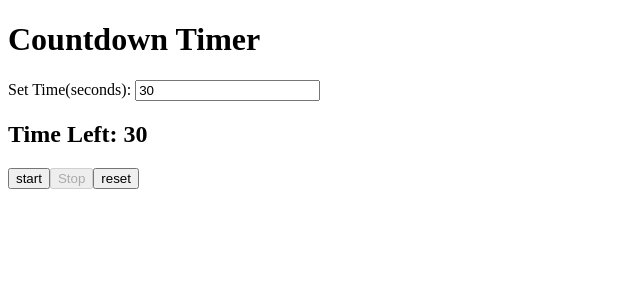
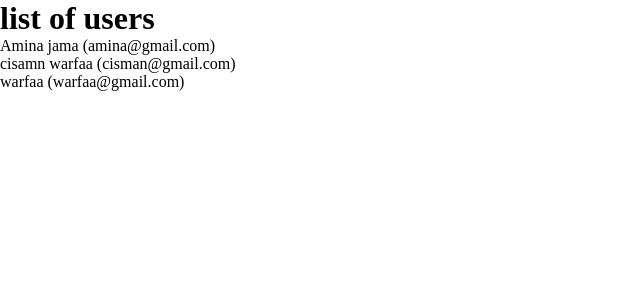
Before and after one commit to nurmoha251-droid/excise-3, a React (Vite) app: page / in a window 1280 px wide. Shown: the top 300 px of the page, without its empty margins (0-640 px from the left). Built offline with nearby package versions, Linux system fonts and the light colour scheme.

Commit message:
Your clear description of what changed

```diff
--- a/index.html
+++ b/index.html
@@ -7,6 +7,7 @@
     <title>react-js</title>
   </head>
   <body>
+
     <div id="root"></div>
     <script type="module" src="/src/main.jsx"></script>
   </body>
--- a/src/App.jsx
+++ b/src/App.jsx
@@ -1,66 +1,37 @@
 import { useEffect, useState } from "react";
+import UserList from "./UserList";
+function App() {
 
-function App() {
-  const [watch, setWatch] = useState(30);
-  const[timeranning, setTimeranning]=useState(30)
-  const [ranning, setRanning] = useState(false);
+const lists = []
+const items = null
+      return(
+            <div>
 
-  useEffect(() => {
-    let timerId;
-    if (ranning) {
-      timerId = setInterval(() => {
-        setWatch((prev) => prev > 0 ? prev - 1 : 0);
+<UserList/>
+               {/* {   lists.length > 0  ?
+               (
+
+      <ul>
+{
 
 
+            lists.map((list , index)=>(
+                  <li key={index}>{list}</li>
+            ))
+
+}
 
 
-    setTimeranning((prev) => prev > 0 ? prev - 1 : 0);
+</ul> ) : <p>this is empty</p>
+} */}
 
-      }, 1000);
-
-    }
-
-    return () => clearInterval(timerId);
-  }, [ranning]);
-
-  const star = () => {
-    setRanning(true);
+{/*
+{
+    items ? ( <p> {items.name} </p>): <p>this is empty</p>
+} */}
+ </div>
+      )
+}
 
 
-    setTimeranning(watch)
-    if (watch === 0) {
-      setWatch(30);
-      setTimeranning(30);
-    }
-
-  };
-  const stop = () => {
-    setRanning(false);
-
-  };
-  const reset = () => {
-    setRanning(false);
-    setWatch(30);
-    setTimeranning(30);
-  };
-
-
-
-  return (
-    <>
-    <h1>Countdown Timer</h1>
-    <p>Set Time(seconds):  <input type="number" min={1} onChange={(e)=>setWatch(e.target.value)} value={watch}/></p>
-      <h2> Time Left: {timeranning} </h2>
-      <button disabled={ranning} onClick={star}>start</button>
-      <button  disabled={!ranning} onClick={stop}>Stop</button>
-      <button onClick={reset}>reset</button>
-
-
-
-
-
-    </>
-  );
-}
-
 export default App;
--- /dev/null
+++ b/src/UserList.jsx
@@ -0,0 +1,29 @@
+import App from "./App"
+
+
+function UserList () {
+    const userLists=[
+        {id:1, name:'Amina jama', email:'(amina@gmail.com)'},
+        {id:2, name:'cisamn warfaa', email:'(cisman@gmail.com)'},
+        {id:2, name:'warfaa', email:'(warfaa@gmail.com)'},
+
+    ]
+    return(
+        <div>
+            <h1>list of users</h1>
+
+            <ul>
+                {
+                    userLists.map(userList => (
+                        <li key={userList.id}>{userList.name} {userList.email}</li>
+                    ))
+
+                }
+            </ul>
+
+
+
+        </div>
+    )
+}
+export default UserList
--- a/src/index.css
+++ b/src/index.css
@@ -0,0 +1,38 @@
+
+*{
+  margin: 0;
+  padding: 0;
+  box-sizing: border-box;
+}
+
+.calculator {
+  width: 400px;
+  margin: 100px auto;
+  padding: 20px;
+  border: 1px solid #ccc;
+  border-radius: 5px;
+  box-shadow: 0 0 10px rgba(0, 0, 0, 0.1);
+}
+.display {
+  width: 100%;
+  height: 50px;
+  margin-bottom: 10px;
+  padding: 10px;
+  font-size: 24px;
+  text-align: right;
+  border: 1px solid #ccc;
+  border-radius: 5px;
+}
+.button {
+  width: 23%;
+  height: 50px;
+  margin: 1%;
+  font-size: 18px;
+  border: none;
+  border-radius: 5px;
+  background-color: #f0f0f0;
+  cursor: pointer;
+}
+.button:hover {
+  background-color: #e0e0e0;
+}
```
Also changed, not shown: src/Cashar.jsx (added, +107 -0 lines), src/Greeting.jsx (deleted, +0 -19 lines).
